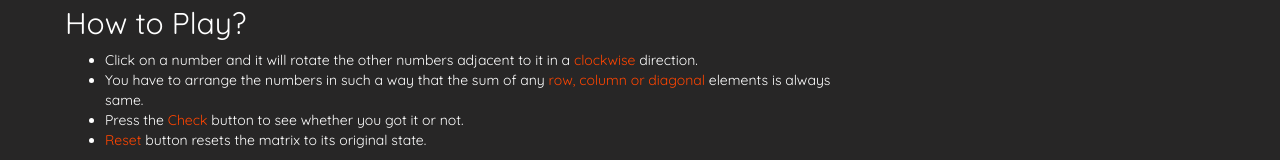
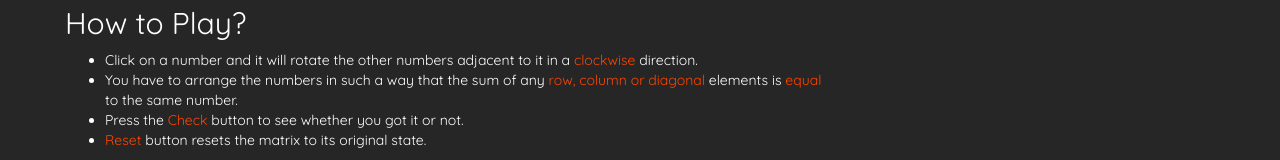
Before and after one commit to rTk363/Magic-Square, a plain HTML site: page index.html in a window 1280 px wide. Shown: the part 167-327 px from the top of the page. Drawn offline with Linux system fonts and the light colour scheme.

Commit message:
Update index.html

```diff
--- a/index.html
+++ b/index.html
@@ -36,7 +36,7 @@
                 <ul>
                     <li>Click on a number and it will rotate the other numbers adjacent to it in a <span>clockwise</span> direction.</li>
                     <li>You have to arrange the numbers in such a way that the sum of any
-                        <span>row, column or diagonal</span> elements is always same.</li>
+                        <span>row, column or diagonal</span> elements is <span>equal</span> to the same number.</li>
                     <li>Press the <span>Check</span> button to see whether you got it or not.</li>
                     <li><span>Reset</span> button resets the matrix to its original state.</li>
                 </ul>
```
